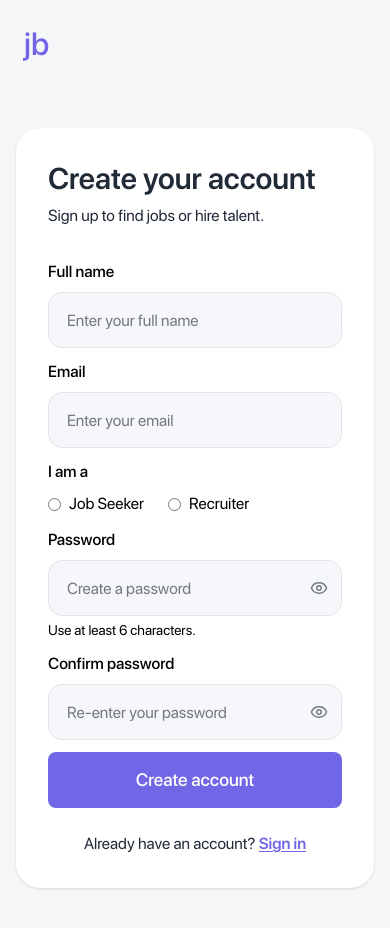
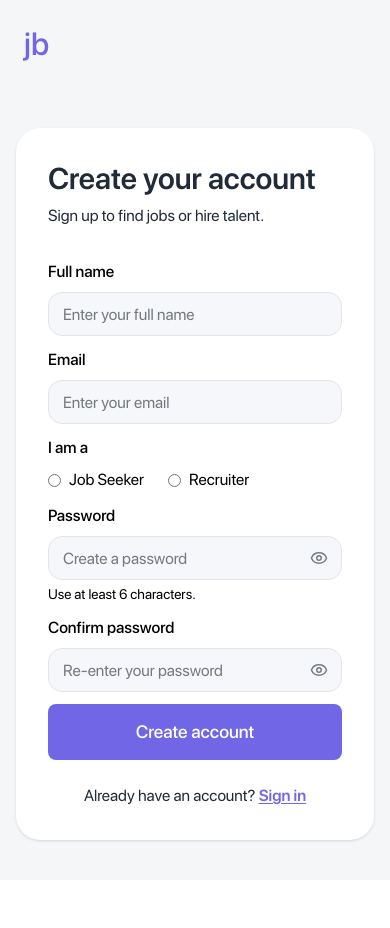
Before and after one commit to omotayobolu/job-board-resume-matcher, a React (Vite) app in the folder frontend/: page /signup in a window 390 px wide. After the commit the page ends 880 px from the top, so only its background shows below. Built offline with nearby package versions, Linux system fonts and the light colour scheme; no server answers.

Commit message:
style: tighten input, select and button sizing
Inputs and selects are 44px tall with smaller padding so they match each
other. The default button is 40px on mobile and 48px from the sm
breakpoint up.

```diff
--- a/frontend/src/components/ui/button.tsx
+++ b/frontend/src/components/ui/button.tsx
@@ -21,7 +21,7 @@ export const buttonVariants = cva(
         link: "text-primary underline-offset-4 hover:underline",
       },
       size: {
-        default: "h-12 px-4 py-2 has-[>svg]:px-3",
+        default: "h-10 px-4 py-2 has-[>svg]:px-3 sm:h-12",
         sm: "h-8 rounded-md gap-1.5 px-3 has-[>svg]:px-2.5",
         md: "py-4 px-8 h-[33px]",
         lg: "h-[4.5rem] text-[1.5rem] rounded-md py-5 px-20 has-[>svg]:px-4",
--- a/frontend/src/components/ui/input.tsx
+++ b/frontend/src/components/ui/input.tsx
@@ -8,7 +8,7 @@ function Input({ className, type, ...props }: React.ComponentProps<"input">) {
       type={type}
       data-slot="input"
       className={cn(
-        "file:text-foreground placeholder:text-[rgba(117,120,129,1)] placeholder:text-base selection:bg-primary selection:text-primary-foreground dark:bg-input/30 border-[rgba(229,229,229,1)] flex h-14 w-full min-w-0 rounded-xl border bg-[rgba(245,247,251,1)] px-4.5 py-4 text-base transition-[color,box-shadow] outline-none file:inline-flex file:h-7 file:border-0 file:bg-transparent file:text-sm font-normal file:font-medium disabled:pointer-events-none disabled:cursor-not-allowed disabled:opacity-50 text-dark-grey",
+        "file:text-foreground placeholder:text-[rgba(117,120,129,1)] placeholder:text-base selection:bg-primary selection:text-primary-foreground dark:bg-input/30 border-[rgba(229,229,229,1)] flex h-11 w-full min-w-0 rounded-xl border bg-[rgba(245,247,251,1)] px-3.5 py-2 text-base transition-[color,box-shadow] outline-none file:inline-flex file:h-7 file:border-0 file:bg-transparent file:text-sm font-normal file:font-medium disabled:pointer-events-none disabled:cursor-not-allowed disabled:opacity-50 text-dark-grey",
         "aria-invalid:ring-destructive/20 dark:aria-invalid:ring-destructive/40 aria-invalid:border-destructive",
         className
       )}
--- a/frontend/src/components/ui/select.tsx
+++ b/frontend/src/components/ui/select.tsx
@@ -35,7 +35,7 @@ function SelectTrigger({
       data-slot="select-trigger"
       data-size={size}
       className={cn(
-        "data-[placeholder]:text-[rgba(117,120,129,1)] [&_svg:not([class*='text-'])]:text-muted-foreground focus-visible:border-ring focus-visible:ring-ring/50 aria-invalid:ring-destructive/20 dark:aria-invalid:ring-destructive/40 aria-invalid:border-destructive dark:bg-input/30 dark:hover:bg-input/50 flex w-full items-center justify-between gap-2 rounded-xl border border-[rgba(229,229,229,1)] bg-[rgba(245,247,251,1)] text-dark-grey px-4.5 py-4 text-base whitespace-nowrap shadow-xs transition-[color,box-shadow] outline-none cursor-pointer focus-visible:ring-[1px] disabled:cursor-not-allowed disabled:opacity-50 data-[size=default]:h-14 data-[size=sm]:h-14 *:data-[slot=select-value]:line-clamp-1 *:data-[slot=select-value]:flex *:data-[slot=select-value]:items-center *:data-[slot=select-value]:gap-2 [&_svg]:pointer-events-none [&_svg]:shrink-0 [&_svg:not([class*='size-'])]:size-4",
+        "data-[placeholder]:text-[rgba(117,120,129,1)] [&_svg:not([class*='text-'])]:text-muted-foreground focus-visible:border-ring focus-visible:ring-ring/50 aria-invalid:ring-destructive/20 dark:aria-invalid:ring-destructive/40 aria-invalid:border-destructive dark:bg-input/30 dark:hover:bg-input/50 flex w-full items-center justify-between gap-2 rounded-xl border border-[rgba(229,229,229,1)] bg-[rgba(245,247,251,1)] text-dark-grey px-3.5 py-2 text-base whitespace-nowrap shadow-xs transition-[color,box-shadow] outline-none cursor-pointer focus-visible:ring-[1px] disabled:cursor-not-allowed disabled:opacity-50 data-[size=default]:h-11 data-[size=sm]:h-11 *:data-[slot=select-value]:line-clamp-1 *:data-[slot=select-value]:flex *:data-[slot=select-value]:items-center *:data-[slot=select-value]:gap-2 [&_svg]:pointer-events-none [&_svg]:shrink-0 [&_svg:not([class*='size-'])]:size-4",
         className
       )}
       {...props}
```
